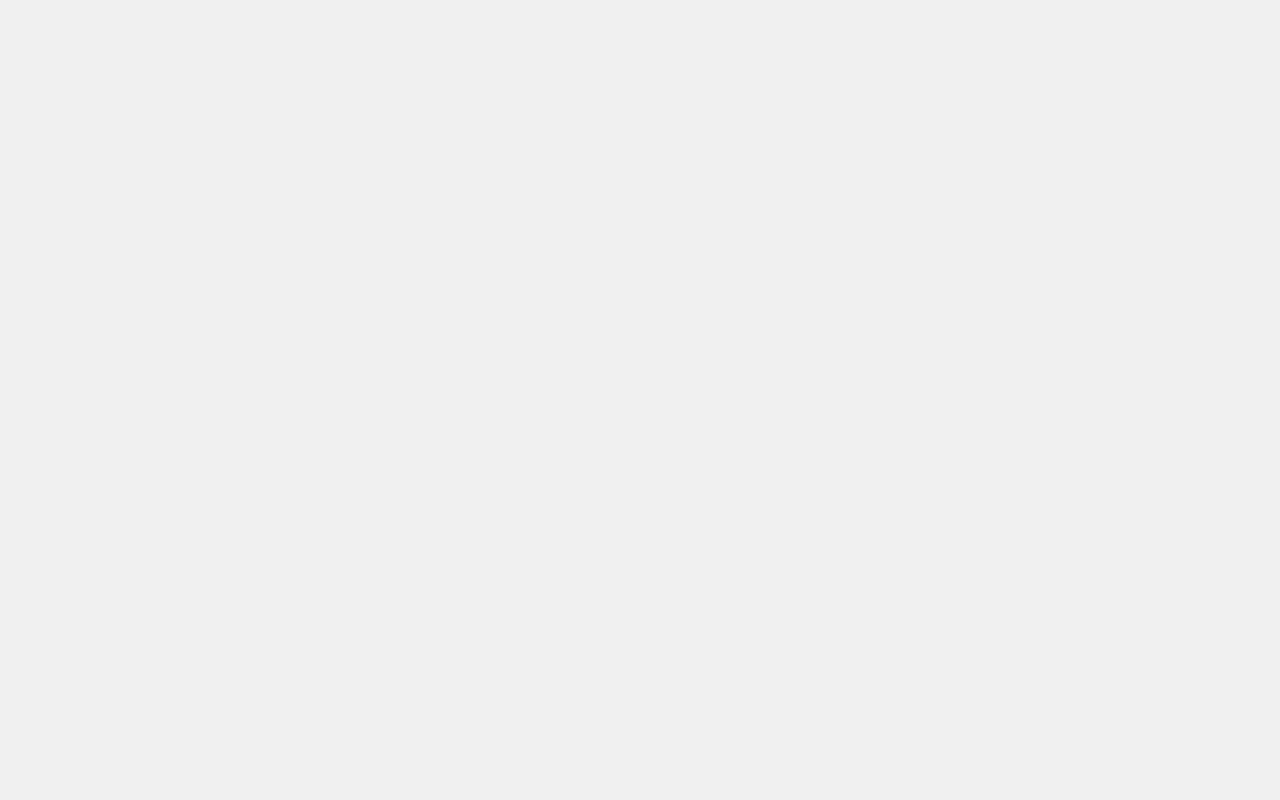
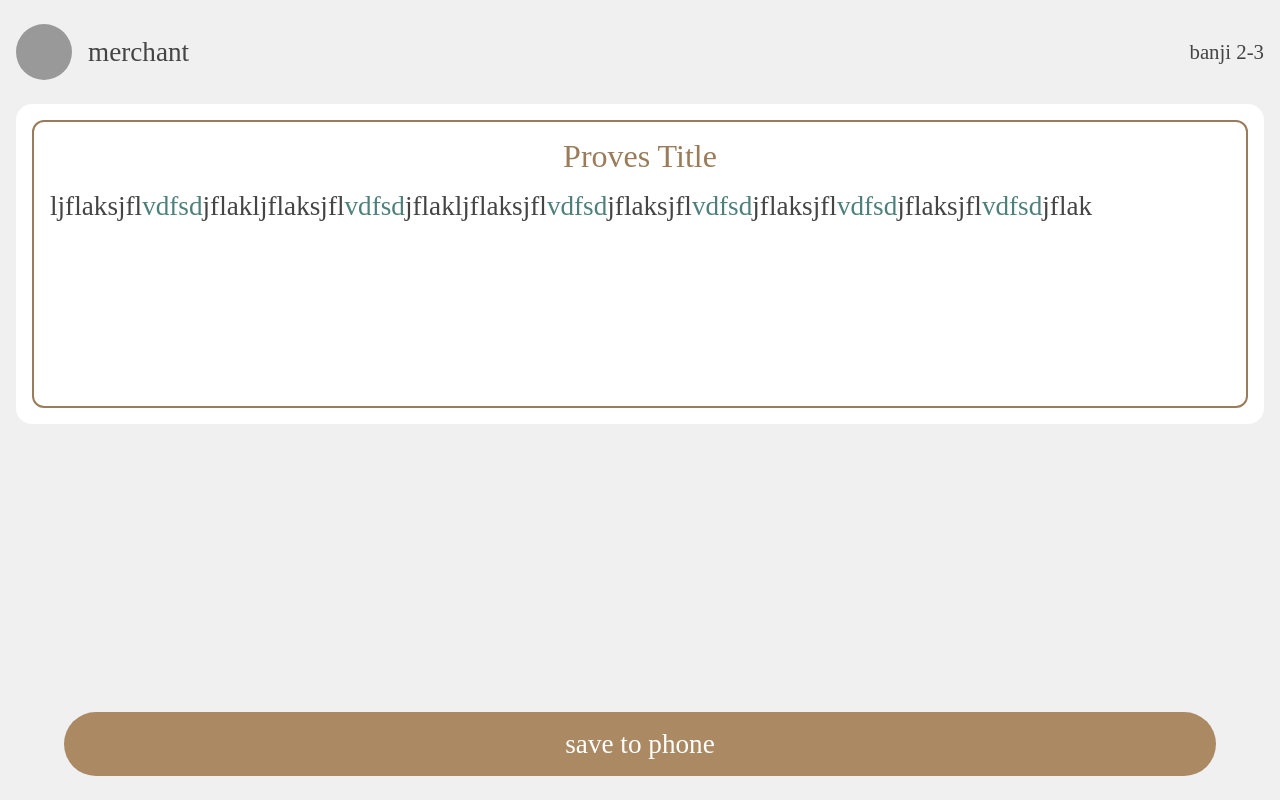
Before and after one commit to rayjcr/mobeliForDD, a React (Create React App) app: page /studyproves in a window 1280 px wide. Before the commit this address had no page. Built offline with nearby package versions, Linux system fonts and the light colour scheme.

Commit message:
append studyproves page

```diff
--- /dev/null
+++ b/src/component/component.module.scss
@@ -0,0 +1,34 @@
+.userDetailBox {
+    width: 100%;
+    height: 1rem;
+    background: #FFF;
+    box-shadow: 0 0 .2rem rgba($color: #000000, $alpha: .1);
+    position: fixed;
+    padding: .15rem .2rem;
+    top: 0;
+    left: 0;
+    &.nobg {
+        background: none;
+        box-shadow: none;
+        height: 1.3rem;
+        padding: .3rem .2rem;
+    }
+    .stuHead {
+        width: .7rem;
+        height: .7rem;
+        border-radius: 50%;
+        background: #999;
+        float: left;
+    }
+    .stuName {
+        float: left;
+        padding: 0 .2rem;
+        line-height: .7rem;
+        font-size: .34rem;
+    }
+    .stuClassName {
+        float: right;
+        line-height: .7rem;
+        font-size: .26rem;
+    }
+}
--- /dev/null
+++ b/src/component/studentHead.js
@@ -0,0 +1,18 @@
+import React from 'react';
+import css from './component.module.scss';
+
+export default function StudentHead({ isNoBg }) {
+  return (
+    <div className={[css.userDetailBox, isNoBg?css.nobg:''].join(' ')}>
+        <div className={css.stuHead}>
+
+        </div>
+        <div className={css.stuName}>
+            merchant
+        </div>
+        <div className={css.stuClassName}>
+            banji 2-3
+        </div>
+    </div>
+  )
+}
--- a/src/router/config.js
+++ b/src/router/config.js
@@ -2,6 +2,7 @@ import PageA from '../views/pageA';
 import PageB from '../views/pageB';
 import Transcript from '../views/transcript';
 import Report from '../views/report';
+import StudyProves from '../views/studyproves ';
 
 import { Navigate } from 'react-router-dom';
 
@@ -30,6 +31,11 @@ const Menu = [
         path: '/report',
         title: 'report',
         element: <Report />,
+        isMenu: false,
+    },{
+        path: '/studyproves',
+        title: 'studyproves',
+        element: <StudyProves />,
         isMenu: false,
     },
     // {
--- a/src/views/report/index.js
+++ b/src/views/report/index.js
@@ -1,5 +1,6 @@
 import React from 'react';
 import css from './report.module.scss';
+import StudentHead from '../../component/studentHead';
 import Echart from '../../common/echarts';
 
 export default function Report() {
@@ -73,17 +74,7 @@ export default function Report() {
 
   return (
     <div className={css.container}>
-        <div className={css.userDetailBox}>
-            <div className={css.stuHead}>
-
-            </div>
-            <div className={css.stuName}>
-                merchant
-            </div>
-            <div className={css.stuClassName}>
-                banji 2-3
-            </div>
-        </div>
+        <StudentHead />
         <div className={css.reportBody}>
             <div className={css.part_tit}>
                 merchant
--- a/src/views/report/report.module.scss
+++ b/src/views/report/report.module.scss
@@ -4,34 +4,6 @@
     display: flex;
     padding-top: 1rem;
     flex-direction: column;
-    .userDetailBox {
-        width: 100%;
-        height: 1rem;
-        background: #FFF;
-        box-shadow: 0 0 .2rem rgba($color: #000000, $alpha: .1);
-        position: fixed;
-        padding: .15rem .2rem;
-        top: 0;
-        left: 0;
-        .stuHead {
-            width: .7rem;
-            height: .7rem;
-            border-radius: 50%;
-            background: #f0f0f0;
-            float: left;
-        }
-        .stuName {
-            float: left;
-            padding: 0 .2rem;
-            line-height: .7rem;
-            font-size: .34rem;
-        }
-        .stuClassName {
-            float: right;
-            line-height: .7rem;
-            font-size: .26rem;
-        }
-    }
     .reportBody {
         flex: 1;
         overflow: auto;
--- /dev/null
+++ b/src/views/studyproves /index.js
@@ -0,0 +1,22 @@
+import React from 'react'
+import css from './proves.module.scss';
+import StudentHead from '../../component/studentHead';
+
+export default function StudyProves() {
+  return (
+    <div  className={css.container}>
+        <StudentHead isNoBg={true}/>
+        <div className={css.provesBody}>
+            <div className={css.provesBox}>
+                <div className={css.provesBorder}>
+                    <div className={css.provesTit}>Proves Title</div>
+                    <div className={css.provesContent}>
+                        ljflaksjfl<span>vdfsd</span>jflakljflaksjfl<span>vdfsd</span>jflakljflaksjfl<span>vdfsd</span>jflaksjfl<span>vdfsd</span>jflaksjfl<span>vdfsd</span>jflaksjfl<span>vdfsd</span>jflak
+                    </div>
+                </div>
+            </div>
+        </div>
+        <div className={css.saveTrans}>save to phone</div>
+    </div>
+  )
+}
--- /dev/null
+++ b/src/views/studyproves /proves.module.scss
@@ -0,0 +1,56 @@
+.container {
+    width: 100%;
+    height: 100%;
+    display: flex;
+    padding-top: 1.3rem;
+    padding-bottom: 1.5rem;
+    flex-direction: column;
+    .provesBody {
+        flex: 1;
+        padding: 0 .2rem;
+        .provesBox {
+            width: 100%;
+            height: 4rem;
+            background: #FFF;
+            border-radius: .2rem;
+            padding: .2rem;
+            .provesBorder{
+                width: 100%;
+                height: 100%;
+                border: .03rem solid #9A7C5A;
+                padding: .2rem;
+                border-radius: .15rem;
+                position: relative;
+                .provesTit {
+                    font-size: .4rem;
+                    color: #9A7C5A;
+                    width: 100%;
+                    text-align: center;
+                }
+                .provesContent {
+                    font-size: .34rem;
+                    padding: .2rem 0;
+                    word-break: break-all;
+                    span{
+                        color: #4E807A;
+                    }
+                }
+            }
+        }
+    }
+    .saveTrans {
+        position: fixed;
+        z-index: 10;
+        bottom: .3rem;
+        left: 5%;
+        width: 90%;
+        height: .8rem;
+        border-radius: .4rem;
+        background: #AA8963;
+        line-height: .8rem;
+        font-size: .34rem;
+        color: #FFF;
+        text-align: center;
+
+    }
+}
```
